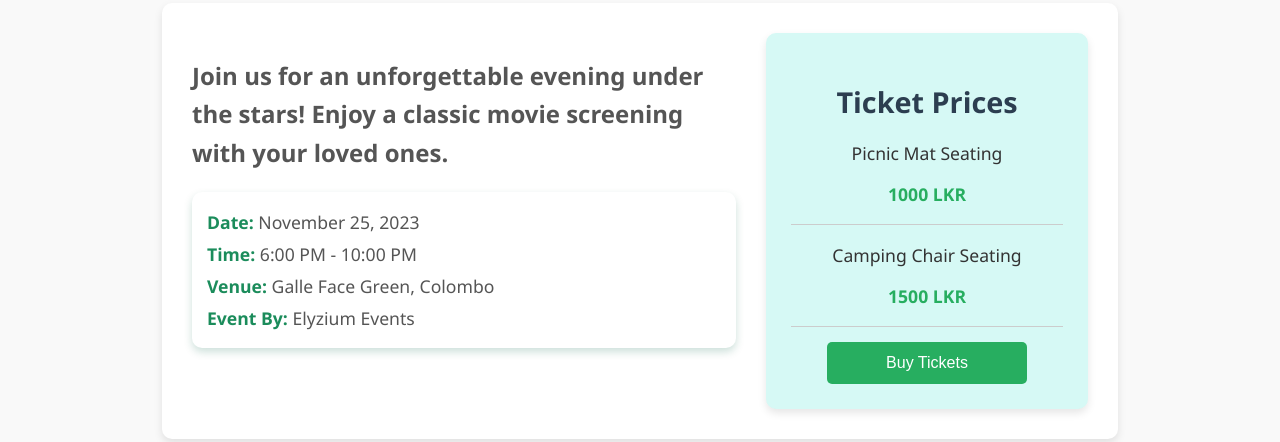
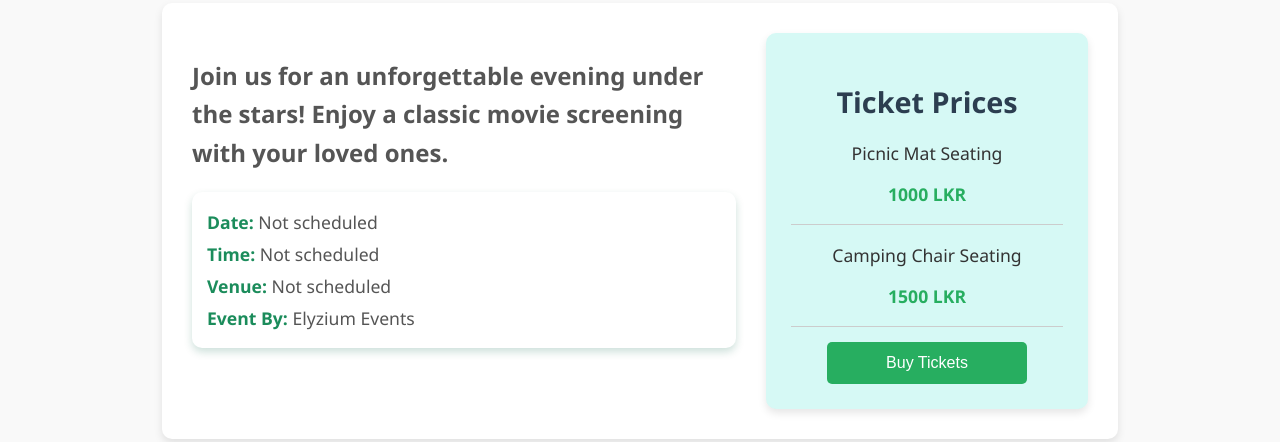
Before and after one commit to sakunakavinda/Elyzium, a plain HTML site: page index.html in a window 1280 px wide. Shown: the part 495-937 px from the top of the page. Drawn offline with Linux system fonts and the light colour scheme.

Commit message:
Update index.html
Event details( minor change)

```diff
--- a/index.html
+++ b/index.html
@@ -35,9 +35,9 @@
                         loved ones.
                     </p>
                     <div class="info">
-                        <p><strong>Date:</strong> November 25, 2023</p>
-                        <p><strong>Time:</strong> 6:00 PM - 10:00 PM</p>
-                        <p><strong>Venue:</strong> Galle Face Green, Colombo</p>
+                        <p><strong>Date:</strong> Not scheduled</p>
+                        <p><strong>Time:</strong> Not scheduled</p>
+                        <p><strong>Venue:</strong> Not scheduled</p>
                         <p><strong>Event By:</strong> Elyzium Events</p>
                     </div>
                 </div>
```
